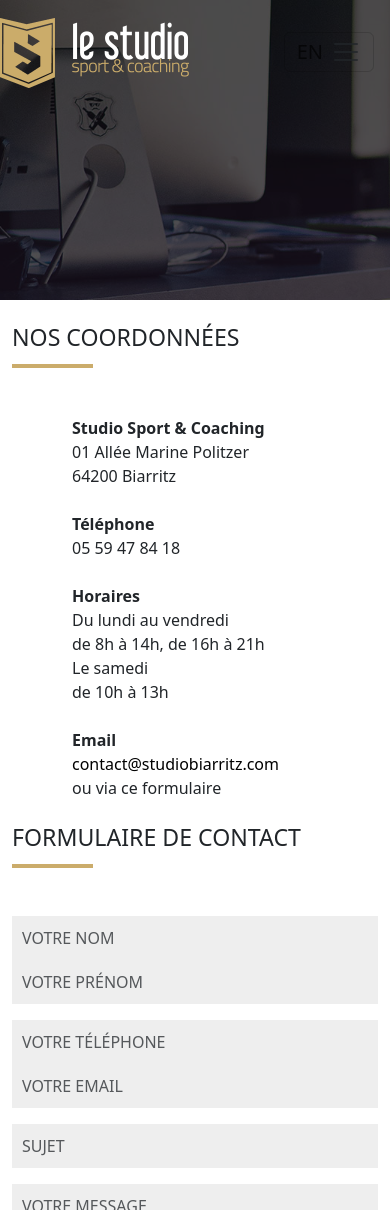
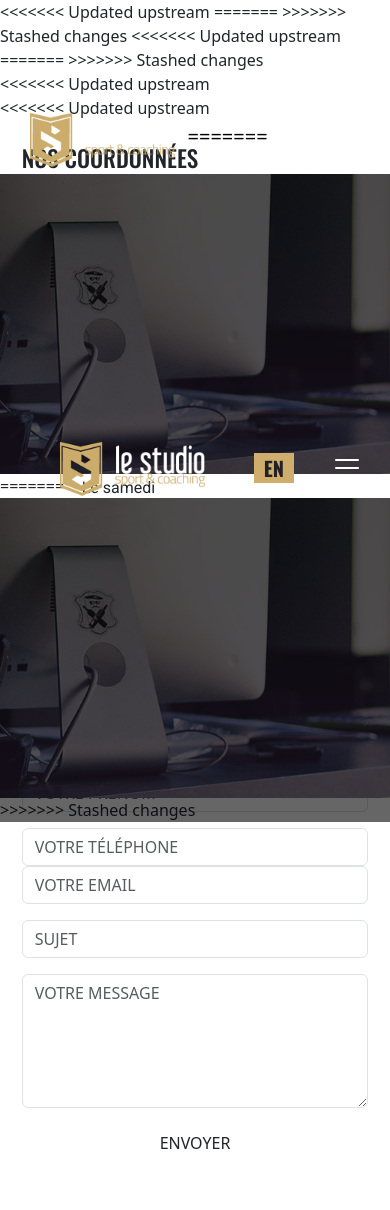
Before and after one commit to klebedieva/le_Studio_Backend, a PHP site: page /contact.html in a window 390 px wide. Shown: the top 1210 px of the page. Run offline with PHP 8.4, Linux system fonts and the light colour scheme; some libraries are stand-ins or nearby versions.

Commit message:
update contact page

```diff
--- a/contact.html
+++ b/contact.html
@@ -1,5 +1,15 @@
 <!DOCTYPE html>
 <html lang="fr">
+<<<<<<< Updated upstream
+=======
+  <!-- ==========================================================================
+       HEAD - Métadonnées, styles et scripts
+       Description : Contient les métadonnées, liens CSS/JS, polices et favicon
+       ========================================================================== -->
+  <head>
+    <meta charset="UTF-8" />
+    <meta name="viewport" content="width=device-width, initial-scale=1.0" />
+>>>>>>> Stashed changes
 
 <head>
     <meta charset="UTF-8">
@@ -25,6 +35,7 @@
     <link href="https://cdn.jsdelivr.net/npm/bootstrap-icons@1.10.0/font/bootstrap-icons.css" rel="stylesheet">
     <link href="https://cdn.jsdelivr.net/npm/bootstrap@5.3.3/dist/css/bootstrap.min.css" rel="stylesheet">
 
+<<<<<<< Updated upstream
     <!-- Font Awesome -->
     <link rel="stylesheet" href="path/to/font-awesome/css/font-awesome.min.css" />
 
@@ -38,15 +49,149 @@
 
     <title>LE STUDIO - Training Fonctionnel</title>
 </head>
+=======
+    <!-- Google Fonts -->
+    <link rel="preconnect" href="https://fonts.googleapis.com" />
+    <link rel="preconnect" href="https://fonts.gstatic.com" crossorigin />
+    <link
+      href="https://fonts.googleapis.com/css2?family=Oswald:wght@200..700&family=Roboto:ital,wght@0,100..900;1,100..900&display=swap"
+      rel="stylesheet"
+    />
 
-<body>
+    <!-- Custom CSS et Favicon -->
+    <link rel="apple-touch-icon" href="./assets/img/favicon.png" />
+    <link rel="icon" href="./assets/img/favicon.png" type="image/png" />
+    <link rel="stylesheet" href="/css/style-header-footer.css" />
+    <link rel="stylesheet" href="/css/style-contact.css" />
+
+    <title>LE STUDIO - Contact</title>
+  </head>
+>>>>>>> Stashed changes
+
+  <body>
+    <!-- ==========================================================================
+         HEADER - Navigation et Image de fond
+         Description : Contient la barre de navigation et l'image principale
+         ========================================================================== -->
     <header>
+<<<<<<< Updated upstream
         <nav class="navbar navbar-expand-lg bg-transparent position-absolute z-2 w-100">
             <div class="container-fluid menu-logo p-0">
                 <a class="navbar-brand" href="./index.html">
                     <img src="/assets/img/logo.png" class="logo" alt="Logo" />
+=======
+      <!-- Navigation -->
+      <nav
+        class="navbar navbar-expand-lg bg-transparent position-absolute z-2 w-100"
+      >
+        <div class="container-fluid menu-logo p-0">
+          <a class="navbar-brand" href="#">
+            <img src="/assets/img/logo.png" class="logo" alt="Logo" />
+          </a>
+
+          <button
+            class="navbar-toggler me-3 custom-toggler d-flex align-items-center gap-2 font-oswald"
+            type="button"
+            data-bs-toggle="collapse"
+            data-bs-target="#navbarNavDropdown"
+            aria-controls="navbarNavDropdown"
+            aria-expanded="false"
+            aria-label="Toggle navigation"
+          >
+            <span class="language-badge-inside">
+              <span class="language-text">EN</span>
+            </span>
+            <span class="navbar-toggler-icon"></span>
+          </button>
+
+          <div
+            class="collapse navbar-collapse justify-content-center"
+            id="navbarNavDropdown"
+          >
+            <ul class="navbar-nav color-menu font-oswald text fw-300">
+              <li class="nav-item hover-menu">
+                <a class="nav-link active" aria-current="page" href="#"
+                  >L'EQUIPE</a
+                >
+              </li>
+
+              <li class="nav-item dropdown">
+                <a
+                  class="nav-link dropdown-toggle hover-menu"
+                  href="#"
+                  role="button"
+                  data-bs-toggle="dropdown"
+                  aria-expanded="false"
+                  >LES ACTIVITÉS</a
+                >
+                <ul class="dropdown-menu bg-black z-3">
+                  <li>
+                    <a
+                      class="dropdown-item text-white hover-gold ps-3-responsive"
+                      href="#"
+                      >LE CYCLING</a
+                    >
+                  </li>
+                  <li>
+                    <a
+                      class="dropdown-item text-white hover-gold ps-3-responsive"
+                      href="#"
+                      >LE TRAINING FONCTIONNEL</a
+                    >
+                  </li>
+                  <li>
+                    <a
+                      class="dropdown-item text-white hover-gold ps-3-responsive"
+                      href="#"
+                      >LE CROSSFIT</a
+                    >
+                  </li>
+                  <li>
+                    <a
+                      class="dropdown-item text-white hover-gold ps-3-responsive"
+                      href="#"
+                      >PERSONAL TRAINING - COACH PERSONNEL</a
+                    >
+                  </li>
+                </ul>
+              </li>
+
+              <li class="nav-item hover-menu">
+                <a class="nav-link" href="#">NOS OFFRES</a>
+              </li>
+              <li class="nav-item hover-menu">
+                <a class="nav-link" href="#">PLANNING</a>
+              </li>
+              <li class="nav-item hover-menu">
+                <a class="nav-link" href="#">BLOG</a>
+              </li>
+              <li class="nav-item hover-menu">
+                <a class="nav-link" href="#">CONTACT</a>
+              </li>
+
+              <li class="nav-item d-flex align-items-center margin-left">
+                <a
+                  class="nav-link d-flex align-items-center justify-content-center gap-2"
+                  href="#"
+                >
+                  <svg
+                    xmlns="http://www.w3.org/2000/svg"
+                    width="16"
+                    height="16"
+                    fill="currentColor"
+                    class="bi bi-phone"
+                    viewBox="0 0 16 16"
+                  >
+                    <path
+                      d="M11 1a1 1 0 0 1 1 1v12a1 1 0 0 1-1 1H5a1 1 0 0 1-1-1V2a1 1 0 0 1 1-1zM5 0a2 2 0 0 0-2 2v12a2 2 0 0 0 2 2h6a2 2 0 0 0 2-2V2a2 2 0 0 0-2-2z"
+                    />
+                    <path d="M8 14a1 1 0 1 0 0-2 1 1 0 0 0 0 2" />
+                  </svg>
+                  05.59.47.84.18
+>>>>>>> Stashed changes
                 </a>
 
+<<<<<<< Updated upstream
                 <button class="navbar-toggler me-3 custom-toggler d-flex align-items-center gap-2" type="button"
                     data-bs-toggle="collapse" data-bs-target="#navbarNavDropdown" aria-controls="navbarNavDropdown"
                     aria-expanded="false" aria-label="Toggle navigation">
@@ -126,8 +271,25 @@
                 <img src="/assets/img/visuel/header-contact.jpg" alt="Training Fonctionnel" class="img-fluid w-100"
                     style="object-fit: cover; height: 300px;">
             </div>
+=======
+      <!-- Image de fond -->
+      <div class="position-relative">
+        <div class="w-100 position-relative">
+          <div
+            class="position-absolute top-0 start-0 w-100 h-100"
+            style="background-color: #000000; opacity: 0.6"
+          ></div>
+          <img
+            src="/assets/img/visuel/header-contact.jpg"
+            alt="Training Fonctionnel"
+            class="img-fluid w-100"
+            style="object-fit: cover; height: 300px;"
+          />
+>>>>>>> Stashed changes
         </div>
+      </div>
     </header>
+<<<<<<< Updated upstream
     <section class="container contact-section mt-4">
         <div class="row">
             <!--Coordonnées -->
@@ -265,14 +427,255 @@
                 </p>
                 <img src="/assets/img/364.png" alt="Logo 364 COM" class="h-50 object-fit-contain ms-md-2 mt-2 mt-md-0">
             </div>
+=======
+
+    <!-- ==========================================================================
+         SECTION - Formulaire et Coordonnées
+         Description : Contient le formulaire de contact et les coordonnées du studio
+         ========================================================================== -->
+    <section class="contact-section">
+      <div class="row justify-content-center">
+        <!-- Formulaire de contact -->
+        <div class="col-lg-8 contact-form px-md-3 px-4 order-1">
+          <h3 class="font-oswald text-md-start text-center">
+            FORMULAIRE DE CONTACT
+          </h3>
+          <img
+            class="mt-1 mb-5 d-block mx-auto mx-md-0"
+            src="assets/img/bg_titre.jpg"
+            alt=""
+          />
+          <form>
+            <div class="row mb-3">
+              <div class="col-md-6 mb-3 mb-md-0">
+                <input
+                  type="text"
+                  class="form-control"
+                  placeholder="VOTRE NOM"
+                  required
+                />
+              </div>
+              <div class="col-md-6">
+                <input
+                  type="text"
+                  class="form-control"
+                  placeholder="VOTRE PRÉNOM"
+                  required
+                />
+              </div>
+            </div>
+            <div class="row mb-3">
+              <div class="col-md-6 mb-3 mb-md-0">
+                <input
+                  type="tel"
+                  class="form-control"
+                  placeholder="VOTRE TÉLÉPHONE"
+                  required
+                />
+              </div>
+              <div class="col-md-6">
+                <input
+                  type="email"
+                  class="form-control"
+                  placeholder="VOTRE EMAIL"
+                  required
+                />
+              </div>
+            </div>
+            <div class="mb-3">
+              <input
+                type="text"
+                class="form-control"
+                placeholder="SUJET"
+              />
+            </div>
+            <div class="mb-3">
+              <textarea
+                class="form-control"
+                rows="5"
+                placeholder="VOTRE MESSAGE"
+                required
+              ></textarea>
+            </div>
+            <div class="text-center text-md-start">
+              <button type="submit" class="btn mb-5">ENVOYER</button>
+            </div>
+          </form>
+        </div>
+
+        <!-- Coordonnées -->
+        <div class="col-lg-4 contact-info order-2">
+          <h3 class="font-oswald text-md-start text-center">
+            NOS COORDONNÉES
+          </h3>
+          <img
+            class="mt-1 mb-5 d-block mx-auto mx-md-0"
+            src="assets/img/bg_titre.jpg"
+            alt=""
+          />
+          <div class="row">
+            <div class="col-12 col-sm-6 col-lg-12 mb-4 text-center text-sm-center">
+              <p class="mb-0"><strong>Studio Sport & Coaching</strong></p>
+              <p class="mb-0">01 Allée Marine Politzer</p>
+              <p class="mb-0">64200 Biarritz</p>
+            </div>
+            <div class="col-12 col-sm-6 col-lg-12 mb-4 text-center text-sm-center">
+              <p class="mb-0"><strong>Téléphone</strong></p>
+              <p class="mb-0">05 59 47 84 18</p>
+            </div>
+            <div class="col-12 col-sm-6 col-lg-12 mb-4 text-center text-sm-center">
+              <p class="mb-0"><strong>Horaires</strong></p>
+              <p class="mb-0">Du lundi au vendredi</p>
+              <p class="mb-0">de 8h à 14h, de 16h à 21h</p>
+              <p class="mb-0">Le samedi</p>
+              <p class="mb-0">de 10h à 13h</p>
+            </div>
+            <div class="col-12 col-sm-6 col-lg-12 mb-4 text-center text-sm-center">
+              <p class="mb-0"><strong>Email</strong></p>
+              <p class="mb-0">
+                <a
+                  href="mailto:contact@studiobiarritz.com"
+                  class="text-decoration-none text-black"
+                  >contact@studiobiarritz.com</a
+                >
+              </p>
+              <p class="mb-0">ou via ce formulaire</p>
+            </div>
+          </div>
+        </div>
+      </div>
+    </section>
+
+    <!-- ==========================================================================
+         FOOTER - Carte, Instagram et Informations
+         Description : Contient la carte, les images Instagram et les informations du footer
+         ========================================================================== -->
+    <footer>
+      <!-- Carte -->
+      <div class="image-wrapper">
+        <img src="./assets/img/map.png" alt="Carte" class="image-map" />
+      </div>
+
+      <!-- Instagram -->
+      <div class="container-fluid p-0">
+        <div class="row g-0 align-items-end position-relative">
+          <div class="col-xl-2 col-lg-4 col-sm-6 col-12">
+            <img
+              src="/assets/img/instagram/infos.jpg"
+              alt="Activité 1"
+              class="img-fluid activity-img"
+            />
+          </div>
+          <div class="col-xl-2 col-lg-4 col-sm-6 col-12">
+            <img
+              src="/assets/img/instagram/photos.jpg"
+              alt="Activité 2"
+              class="img-fluid activity-img"
+            />
+          </div>
+          <div class="col-xl-2 col-lg-4 col-sm-6 col-12">
+            <img
+              src="/assets/img/instagram/promos.jpg"
+              alt="Activité 3"
+              class="img-fluid activity-img"
+            />
+          </div>
+          <div class="col-xl-2 col-lg-4 col-sm-6 col-12">
+            <img
+              src="/assets/img/instagram/tutos.jpg"
+              alt="Activité 4"
+              class="img-fluid activity-img"
+            />
+          </div>
+          <div class="col-xl-2 col-lg-4 col-sm-6 col-12">
+            <img
+              src="/assets/img/instagram/videos.jpg"
+              alt="Activité 5"
+              class="img-fluid activity-img"
+            />
+          </div>
+          <div class="col-xl-2 col-lg-4 col-sm-6 col-12">
+            <img
+              src="/assets/img/instagram/infos.jpg"
+              alt="Activité 6"
+              class="img-fluid activity-img"
+            />
+          </div>
+          <a
+            href="#"
+            class="btn-insta position-absolute top-50 start-50 translate-middle bg-white fw-bold text-decoration-none text-black text-center z-1"
+            >@STUDIOBIARRITZ</a
+          >
+        </div>
+      </div>
+
+      <!-- Informations du footer -->
+      <div class="footer text-white p-3">
+        <div class="container-lg">
+          <div class="row">
+            <div class="col-md-3">
+              <img
+                src="/assets/img/logo_footer.png"
+                alt="Le Studio"
+                class="mb-3"
+                style="height: 50px"
+              />
+              <h5 class="fw-bold m-b-30 m-t-20 d-inline-block ps-4">
+                A PROPOS
+              </h5>
+              <p class="mb-0">2025© Studio Sport & Coaching Biarritz</p>
+              <p class="mb-0">Salle de sport, de fitness et de crossfit à</p>
+              <p class="mb-0">Biarritz – RCS : 000 000 000</p>
+              <p class="text-decoration-underline">Mentions Légales</p>
+            </div>
+            <div class="col-md-3">
+              <h5 class="fw-bold m-b-30 m-t-20">STUDIO SPORT CORPORATE</h5>
+              <p class="mb-1">-Crossfit Biarritz</p>
+              <p class="mb-1">- Studio Center: créer votre studio</p>
+              <p class="mb-1">- Devenir partenaire</p>
+            </div>
+            <div class="col-md-6">
+              <h5 class="fw-bold m-b-30 m-t-20">
+                FITNESS, CROSSFIT ET TRAINING AU PAYS BASQUE
+              </h5>
+              <p>
+                Coaching de sport à Biarritz, Coaching de sport à Anglet, Salle de
+                sport à Biarritz, Fitness à Biarritz, Fitness à Anglet, Fitness
+                sur le BAB, Crossfit à Biarritz, Crossfit à Anglet, Crossfit sur
+                le BAB, Autre mot-clé ville, Autre mot-clé ville
+              </p>
+            </div>
+          </div>
+        </div>
+      </div>
+
+      <!-- Crédits -->
+      <div class="footer2 py-3">
+        <div
+          class="d-flex justify-content-center align-items-center flex-column flex-md-row"
+        >
+          <p class="text-center text-md-end h-50 mb-0 text-white">
+            Un site créé par<br />
+            <span class="fw-bold">L'AGENCE 364 COM</span>
+          </p>
+          <img
+            src="/assets/img/364.png"
+            alt="Logo 364 COM"
+            class="h-50 object-fit-contain ms-md-2 mt-2 mt-md-0"
+          />
+>>>>>>> Stashed changes
         </div>
     </footer>
 
 
     <script src="https://cdn.jsdelivr.net/npm/bootstrap@5.3.3/dist/js/bootstrap.bundle.min.js"></script>
+<<<<<<< Updated upstream
     <script
         src="https://maps.googleapis.com/maps/api/js?key=AIzaSyB41DRUbKWJHPxaFjMAwdrzWzbVKartNGg&callback=initMap&v=weekly"
         defer></script>
 </body>
 
+=======
+  </body>
+>>>>>>> Stashed changes
 </html>
--- a/css/style-contact.css
+++ b/css/style-contact.css
@@ -1,3 +1,4 @@
+<<<<<<< Updated upstream
 /* Coordonnées /
 .font-oswald {
     font-family: "Oswald", sans-serif;
@@ -21,24 +22,63 @@
 
 .contact-form input,
 .contact-form textarea {
+=======
+/* ==========================================================================
+   CSS Contact - Projet Web
+   Description : Styles pour la page de contact, incluant le formulaire et la carte
+   Structure :
+   1. Section Contact
+   2. Formulaire de contact
+   3. Image et carte
+   4. Responsive Design (Media Queries)
+   ========================================================================== */
+
+/* ==========================================================================
+   1. Section Contact
+   ========================================================================== */
+   .contact-section {
+    padding: 60px 0;
+    max-width: 80%;
+    margin: 0 auto;
+  }
+
+  .contact-info p {
+    font-size: 0.95rem;
+    margin-bottom: 3px;
+    padding: 0;
+  }
+
+  /* ==========================================================================
+     2. Formulaire de contact
+     ========================================================================== */
+  .contact-form input,
+  .contact-form textarea {
+>>>>>>> Stashed changes
     background-color: #eeeeee;
     border: none;
     padding: 10px;
-    border-radius: 0px;
-}
+  }
 
-.contact-form button {
+  .contact-form button {
     background-color: #CFAD6C;
     color: #fff;
     font-weight: bold;
     border: none;
+<<<<<<< Updated upstream
     border-radius: 0px;
     width: 20%;
+=======
+    border-radius: 0;
+    width: auto;
+    min-width: 150px;
+    padding: 10px 20px;
+>>>>>>> Stashed changes
     transition: background 0.3s ease-in-out;
-}
+  }
 
-.contact-form button:hover {
+  .contact-form button:hover {
     background-color: #a8834e;
+<<<<<<< Updated upstream
 }
 
 .image-map {
@@ -48,3 +88,48 @@
     object-fit: cover;
     border: 0;
 }
+=======
+  }
+
+  /* ==========================================================================
+     3. Image et carte
+     ========================================================================== */
+  .image-wrapper {
+    width: 100%;
+    overflow: hidden;
+  }
+
+  .image-map {
+    width: 100%;
+    height: 100vh;
+    max-height: 350px;
+    object-fit: cover;
+    object-position: center;
+    display: block;
+    margin: 0 auto;
+  }
+
+  /* ==========================================================================
+     4. Responsive Design
+     ========================================================================== */
+
+  /* --- Tablettes et mobiles (≤ 991px) --- */
+  @media (max-width: 991px) {
+    .contact-section {
+      max-width: 90%;
+    }
+    .contact-form button {
+      width: 100%;
+    }
+  }
+
+  /* --- Mobiles (≤ 767px) --- */
+  @media (max-width: 767px) {
+    .contact-section {
+      max-width: 95%;
+    }
+    .order-2 {
+      margin-top: 40px;
+    }
+  }
+>>>>>>> Stashed changes
--- a/css/style-header-footer.css
+++ b/css/style-header-footer.css
@@ -114,7 +114,11 @@
     border-color: white !important;
   }
 
+<<<<<<< Updated upstream
   /* ==========================================================================
+=======
+  ==========================================================================
+>>>>>>> Stashed changes
      3. Carrousel
      ========================================================================== */
   .carousel-indicators .round {
```
Also changed, not shown: index.html (added, +37 -0 lines), js/main.js (+44 -0 lines).
